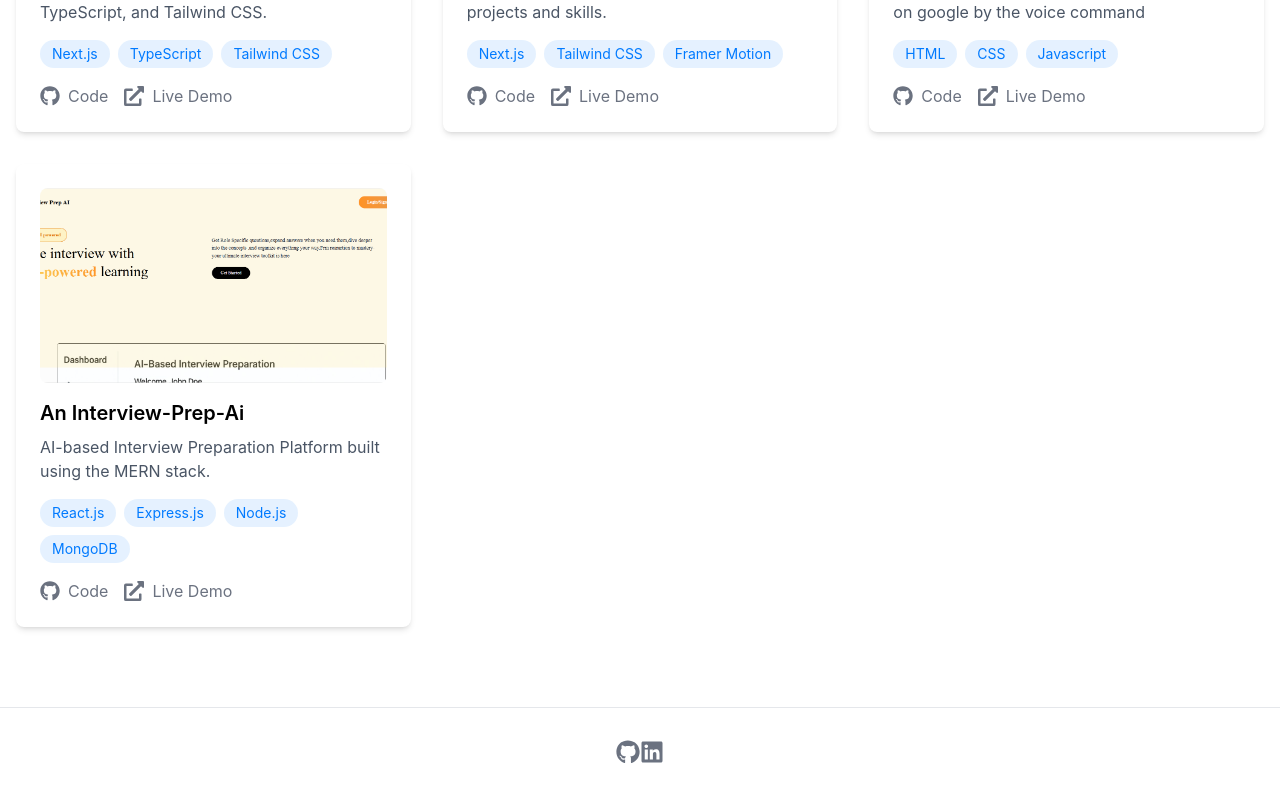
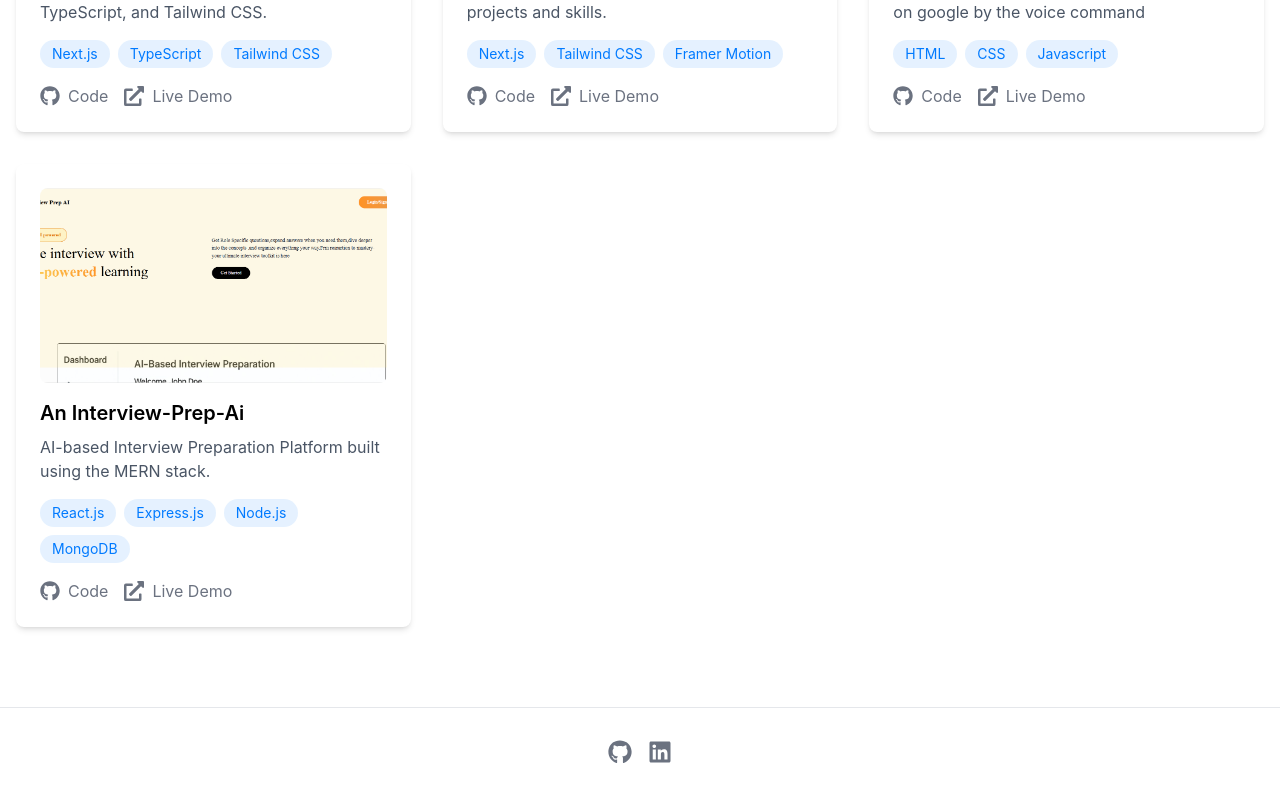
Before and after one commit to tanushka1726/Portfolio, a Next.js app: page / in a window 1280 px wide. Shown: the part 1291-2087 px from the top of the page. Built offline with nearby package versions, Linux system fonts and the light colour scheme.

Commit message:
edit footer

```diff
--- a/src/app/components/Footer.tsx
+++ b/src/app/components/Footer.tsx
@@ -10,7 +10,7 @@
 
           </div>
 
-          <div className='flex justify-between'>
+          <div className='flex justify-center space-x-4'>
             <a
               href="https://github.com/tanushka1726"
               target="_blank"
```
